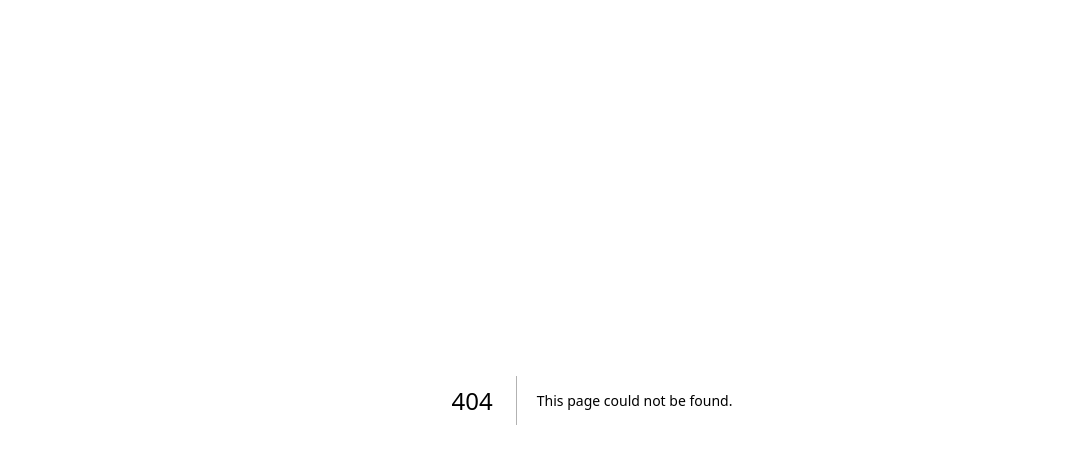
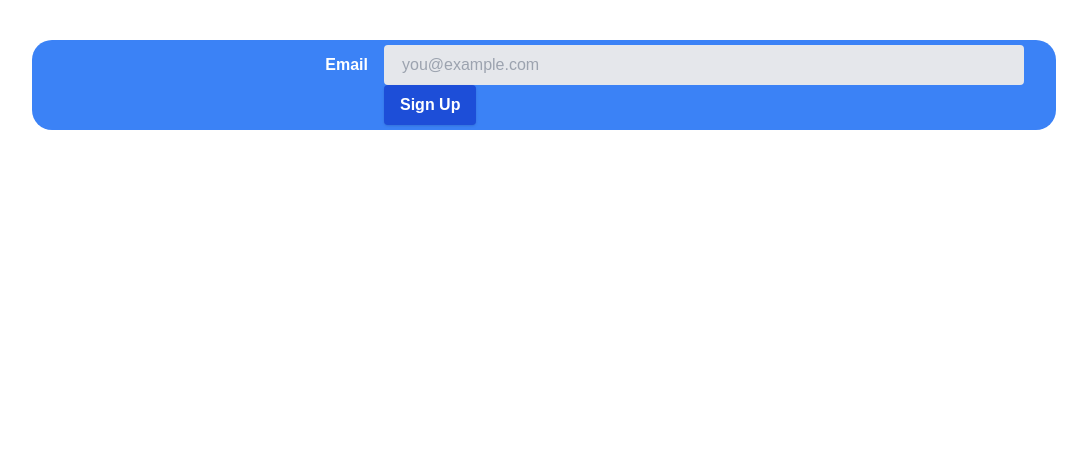
Before and after one commit to AshrafAKRahman/bridging_barriers, a Next.js app: page /CreateProfile_1 in a window 1280 px wide. Before the commit this address had no page. Shown: the top 464 px of the page, without its empty margins (48-1135 px from the left). Built offline with nearby package versions, Linux system fonts and the light colour scheme.

Commit message:
created the createprofile page1

```diff
--- a/components/buttons/LargeButton.js
+++ b/components/buttons/LargeButton.js
@@ -1,5 +1,8 @@
-const LargeButton = ({ text, className }) => {
+import Link from "next/link";
+
+const LargeButton = ({ text, className, href }) => {
   return (
+    <Link href={href}>
       <button
         style={{
           width: "470px",
@@ -12,6 +15,7 @@ const LargeButton = ({ text, className }) => {
       >
         {text}
       </button>
+    </Link>
   );
 };
 
--- /dev/null
+++ b/pages/CreateProfile_1.js
@@ -0,0 +1,61 @@
+import LargeButton from "@/components/buttons/LargeButton";
+import NormalButton from "@/components/buttons/NormalButton";
+import Header from "../components/Header";
+import SubHeader from "@/components/subheader";
+import { useState } from "react";
+import "@/app/globals.css";
+
+export default function EmailForm() {
+  const [email, setEmail] = useState("");
+
+  const handleSubmit = (e) => {
+    e.preventDefault();
+    console.log("Submitted email: ", email);
+  };
+
+  return (
+    <form
+      onSubmit={handleSubmit}
+      className="bg-blue-500 rounded-lg p-8 mt-10 ml-20 mr-20"
+      style={{
+        width: "80%",
+        height: "20%",
+        borderRadius: "20px",
+        paddingTop: "5px",
+        paddingBottom: "5px",
+      }}
+    >
+      <div className="md:flex md:items-center mt-50">
+        <div className="md:w-1/3">
+          <label
+            className="block text-white font-bold md:text-right mb-1 md:mb-0 pr-4"
+            htmlFor="inline-email"
+          >
+            Email
+          </label>
+        </div>
+        <div className="md:w-2/3">
+          <input
+            className="bg-gray-200 appearance-none border-2 border-gray-200 rounded w-full py-2 px-4 text-gray-700 leading-tight focus:outline-none focus:bg-white focus:border-blue-500"
+            id="inline-email"
+            type="email"
+            value={email}
+            onChange={(e) => setEmail(e.target.value)}
+            placeholder="you@example.com"
+          />
+        </div>
+      </div>
+      <div className="md:flex md:items-center">
+        <div className="md:w-1/3"></div>
+        <div className="md:w-2/3">
+          <button
+            className="shadow bg-blue-700 hover:bg-blue-600 focus:shadow-outline focus:outline-none text-white font-bold py-2 px-4 rounded"
+            type="submit"
+          >
+            Sign Up
+          </button>
+        </div>
+      </div>
+    </form>
+  );
+}
--- a/pages/LandingPage.js
+++ b/pages/LandingPage.js
@@ -36,8 +36,16 @@ const Landing = () => {
         className="absolute inset-0 flex items-start justify-start flex-col ml-40 mt-80"
         style={{ transform: "translate(-10px, 50px)" }}
       >
-        <LargeButton className="mb-16 shadow-2xl" text="Create Profile" />
-        <LargeButton className="shadow-2xl" text="Login" />
+        <LargeButton
+          className="mb-16 shadow-2xl"
+          text="Create Profile"
+          href="/CreateProfile_1"
+        />
+        <LargeButton
+          className="shadow-2xl"
+          text="Login"
+          href="@/pages/CreateProfile_1.js"
+        />
       </div>
     </div>
   );
```
Lines whose indentation alone changed are shown as unchanged.
